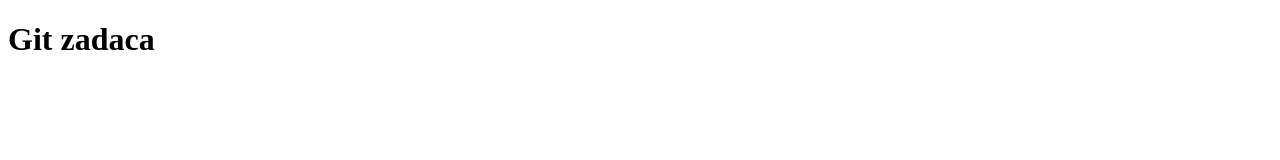
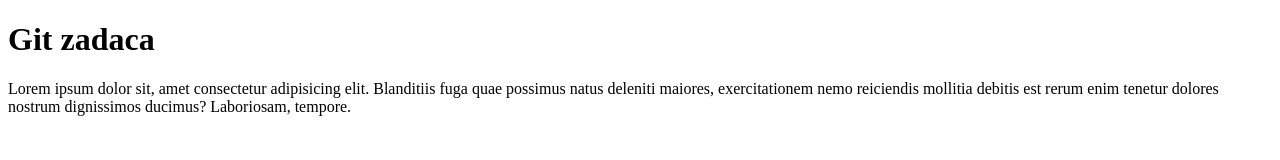
Before and after one commit to MasterZen7/git-zadaca, a plain HTML site: page index.html in a window 1280 px wide. Drawn offline with Linux system fonts and the light colour scheme.

Commit message:
Added paragraph

```diff
--- a/index.html
+++ b/index.html
@@ -1,14 +1,21 @@
 <!DOCTYPE html>
 <html lang="en">
+
 <head>
     <meta charset="UTF-8">
     <meta http-equiv="X-UA-Compatible" content="IE=edge">
     <meta name="viewport" content="width=device-width, initial-scale=1.0">
     <title>Zadaca 18</title>
 </head>
+
 <body>
     <header>
         <h1>Git zadaca</h1>
     </header>
+
+    <p>Lorem ipsum dolor sit, amet consectetur adipisicing elit. Blanditiis fuga quae possimus natus deleniti maiores,
+        exercitationem nemo reiciendis mollitia debitis est rerum enim tenetur dolores nostrum dignissimos ducimus?
+        Laboriosam, tempore.</p>
 </body>
+
 </html>
```
